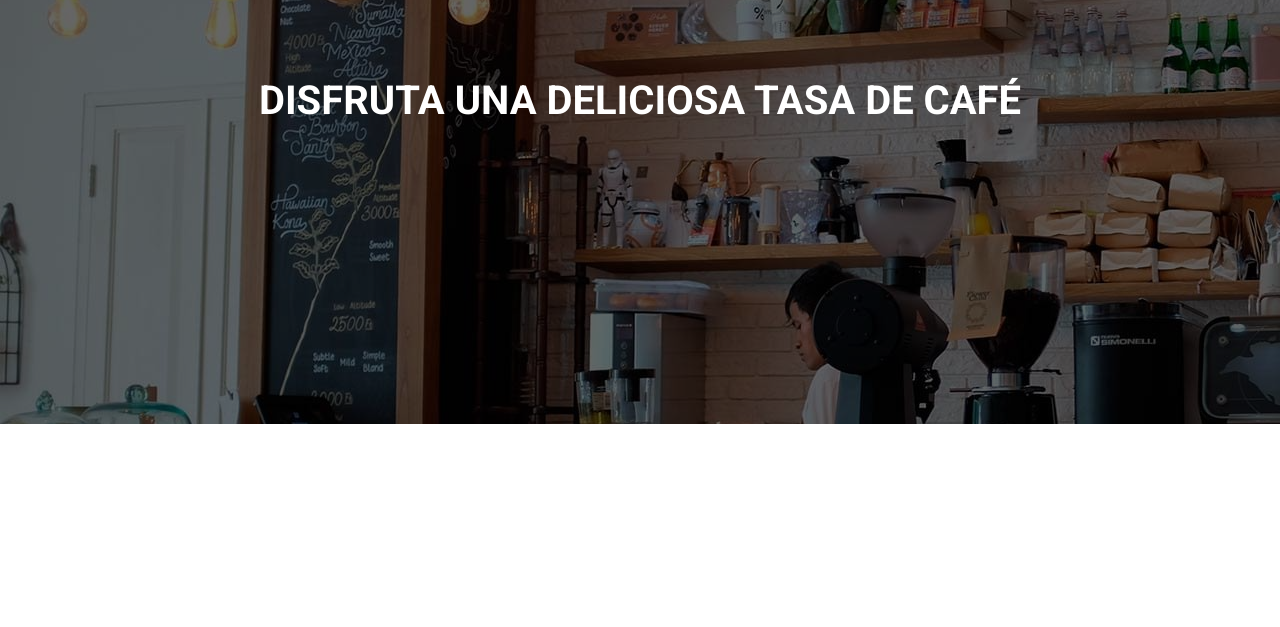
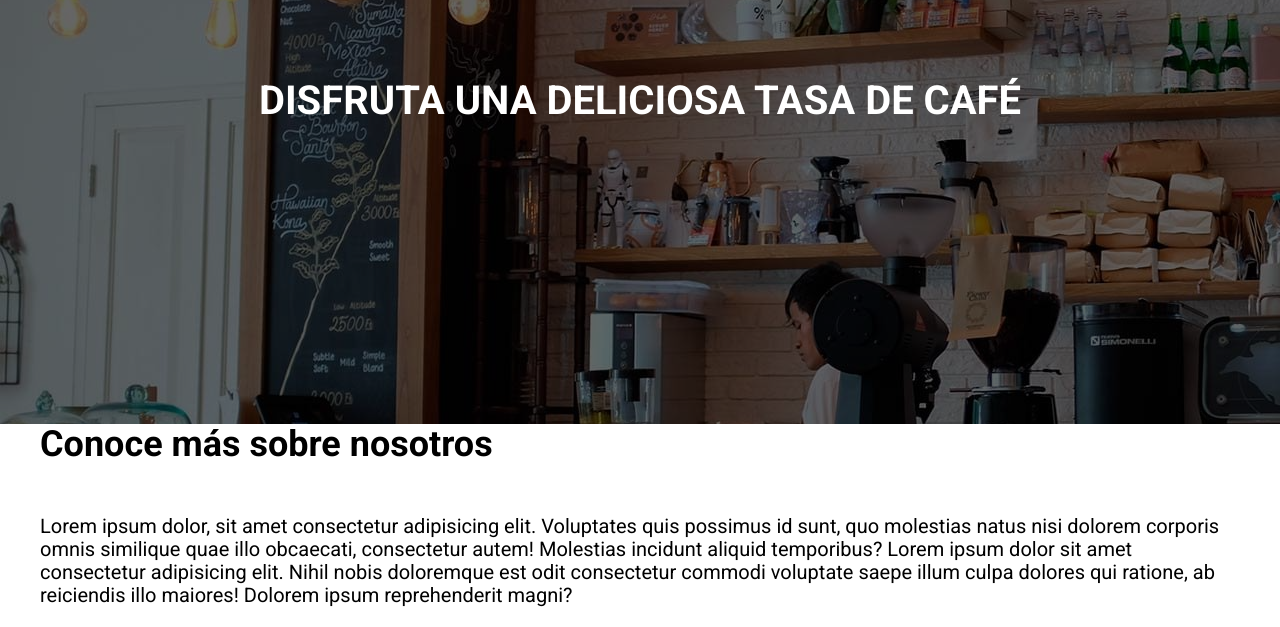
Before and after one commit to LuisMarioSolano/cafeteria, a website: page index.html in a window 1280 px wide. Shown: the part 276-903 px from the top of the page. Before the commit the page ends 800 px from the top, so only its background shows below. Drawn offline with Linux system fonts and the light colour scheme.

Commit message:
Update index.html: Add elements for sobre nosotros

```diff
--- a/index.html
+++ b/index.html
@@ -18,7 +18,7 @@
       <div class="contenido-header contenedor">
         <div class="barra">
           <div class="logo">
-                  <img src="build/img/logo.svg" alt="logo">
+            <img src="build/img/logo.svg" alt="logo" />
           </div>
           <nav class="nav-principal">
             <a class="activo" href="index.html">Inicio</a>
@@ -34,5 +34,18 @@
         </div>
       </div>
     </header>
+
+    <main class="contenedor contenido-principal">
+      <h2><span>Conoce más</span> sobre nosotros</h2>
+      <p>
+        Lorem ipsum dolor, sit amet consectetur adipisicing elit. Voluptates
+        quis possimus id sunt, quo molestias natus nisi dolorem corporis omnis
+        similique quae illo obcaecati, consectetur autem! Molestias incidunt
+        aliquid temporibus? Lorem ipsum dolor sit amet consectetur adipisicing
+        elit. Nihil nobis doloremque est odit consectetur commodi voluptate
+        saepe illum culpa dolores qui ratione, ab reiciendis illo maiores!
+        Dolorem ipsum reprehenderit magni?
+      </p>
+    </main>
   </body>
 </html>
```
Lines whose indentation alone changed are shown as unchanged.
